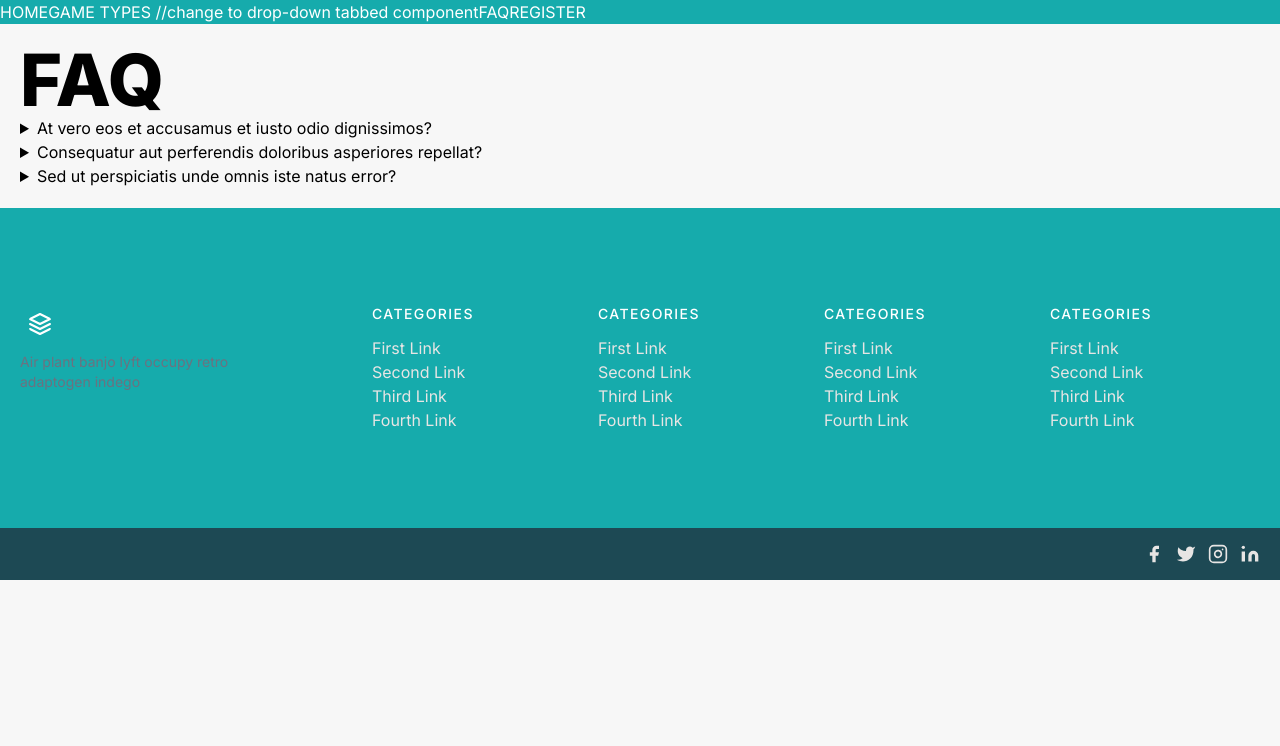
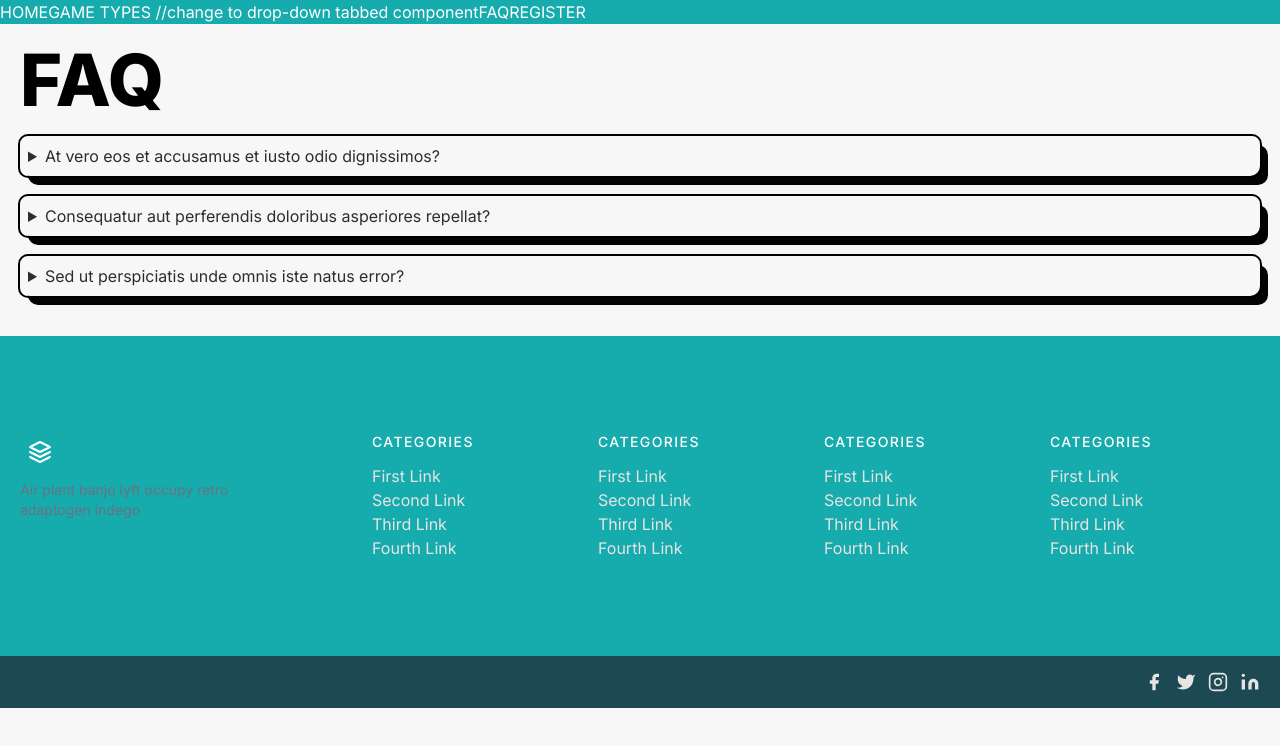
Before and after one commit to chingu-voyages/v42-geckos-team-22, a React (Vite) app: page /faq in a window 1280 px wide. Shown: the top 746 px of the page. Built offline with nearby package versions, Linux system fonts and the light colour scheme.

Commit message:
added styling

```diff
--- a/src/global.css
+++ b/src/global.css
@@ -31,3 +31,8 @@ body {
   overflow-x: hidden;
   font-family: "Inter", sans-serif;
 }
+
+.background--shadow {
+  box-shadow: 8px 9px rgb(2, 3, 3);
+  border-radius: 10px;
+}
--- a/src/pages/FAQ.jsx
+++ b/src/pages/FAQ.jsx
@@ -25,10 +25,17 @@ function FAQ() {
 
   const content = faqData.map((item) => {
     return (
-      <details className="" key={item.id}>
-        <summary className="">{item.question}</summary>
-        {item.answer}
-      </details>
+      <>
+        <div className="background--shadow">
+          <details
+            className="mt-5 mb-5 rounded-lg p-2 text-gray-500 outline outline-2 outline-black"
+            key={item.id}
+          >
+            <summary className="text-dark-grey">{item.question}</summary>
+            {item.answer}
+          </details>
+        </div>
+      </>
     );
   });
 
```
